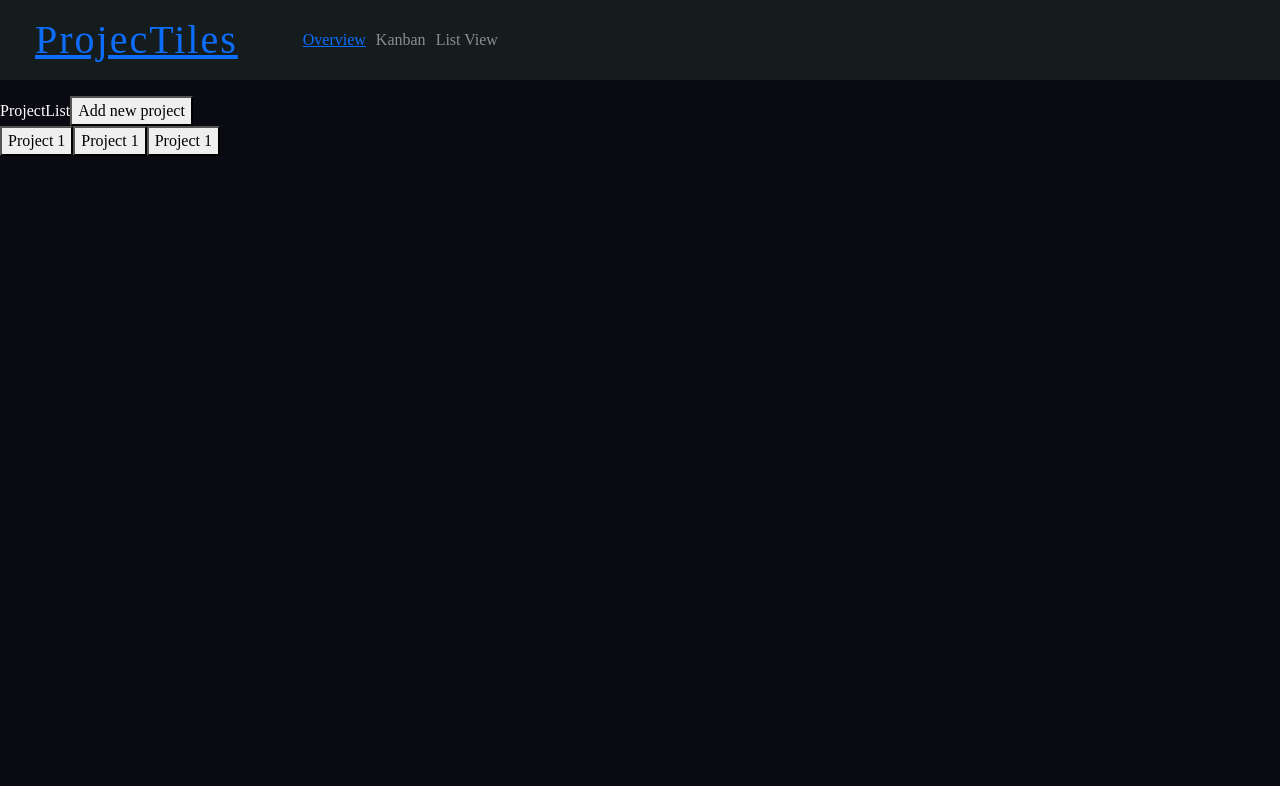
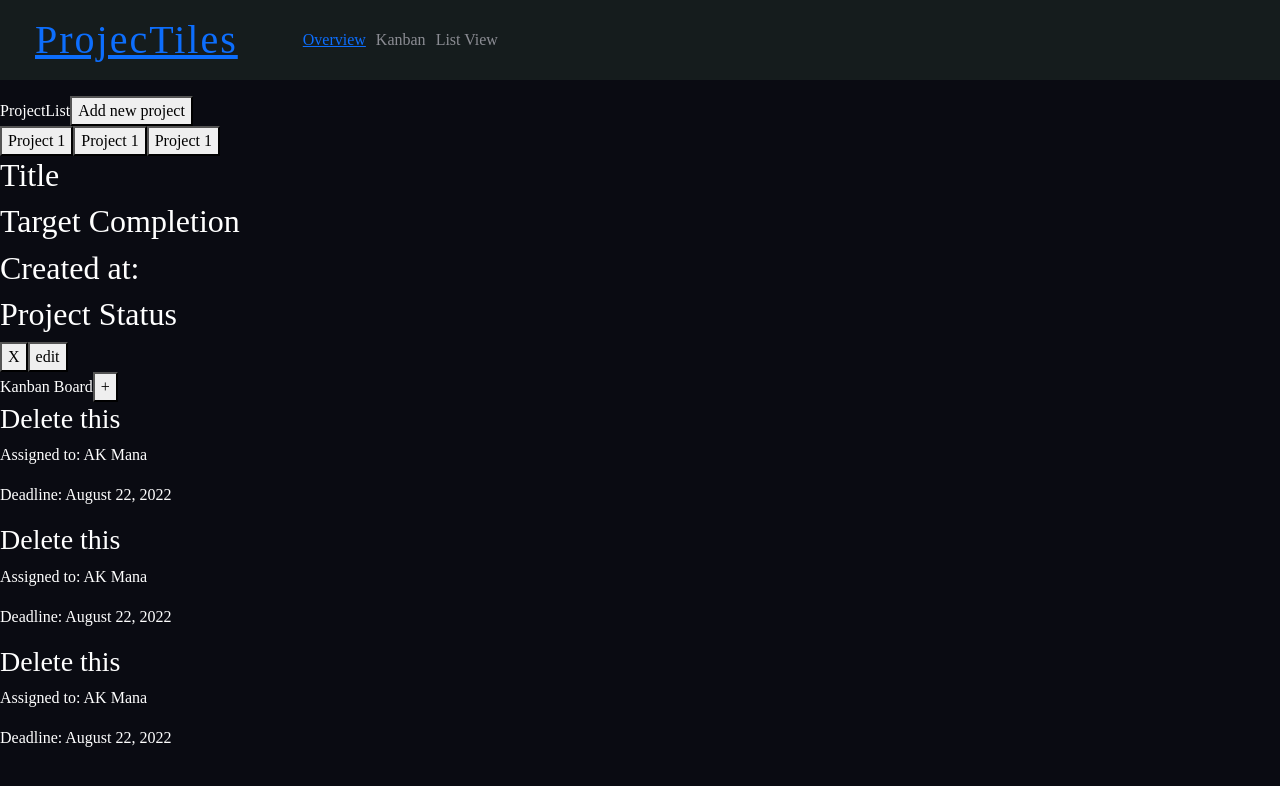
Before and after one commit to KM-func/projectiles-v3, a React (Create React App) app: page /overview in a window 1280 px wide. Shown: the top 786 px of the page. Built offline with nearby package versions, Linux system fonts and the light colour scheme.

Commit message:
Update Overview.jsx

```diff
--- a/src/pages/Overview/Overview.jsx
+++ b/src/pages/Overview/Overview.jsx
@@ -17,6 +17,18 @@ export default function Overview(props){
             </div>
             <div className="overview-body">
                 <div className="header">
+                    <div>
+                        <h2>Title</h2>
+                        <h2>Target Completion</h2>
+                    </div>
+                    <div>
+                        <h2>Created at:</h2>
+                        <h2>Project Status</h2>
+                    </div>
+                    <div>
+                        <button type="button">X</button>
+                        <button type="button">edit</button>
+                    </div>
                 </div>
                 <div className="body">
                     <div className="description">
@@ -37,10 +49,29 @@ export default function Overview(props){
                     </div>
                     <div className="kanban">
                         <div className="header">
-
+                            Kanban Board
+                            <button type="button">+</button>
                         </div>
-                        <div className="body">
-
+                        <div className="board">
+                            <div className="list">
+                                <div className="list-item">
+                                    <h3>Delete this</h3>
+                                    <p>Assigned to: AK Mana</p>
+                                    <p className="grayed">Deadline: August 22, 2022</p>
+                                </div>
+                                <div className="list-item">
+                                    <h3>Delete this</h3>
+                                    <p>Assigned to: AK Mana</p>
+                                    <p className="grayed">Deadline: August 22, 2022</p>
+                                </div>
+                            </div>
+                            <div className="list">
+                                <div className="list-item">
+                                    <h3>Delete this</h3>
+                                    <p>Assigned to: AK Mana</p>
+                                    <p className="grayed">Deadline: August 22, 2022</p>
+                                </div>
+                            </div>
                         </div>
                     </div>
                     <div className="details">
```
